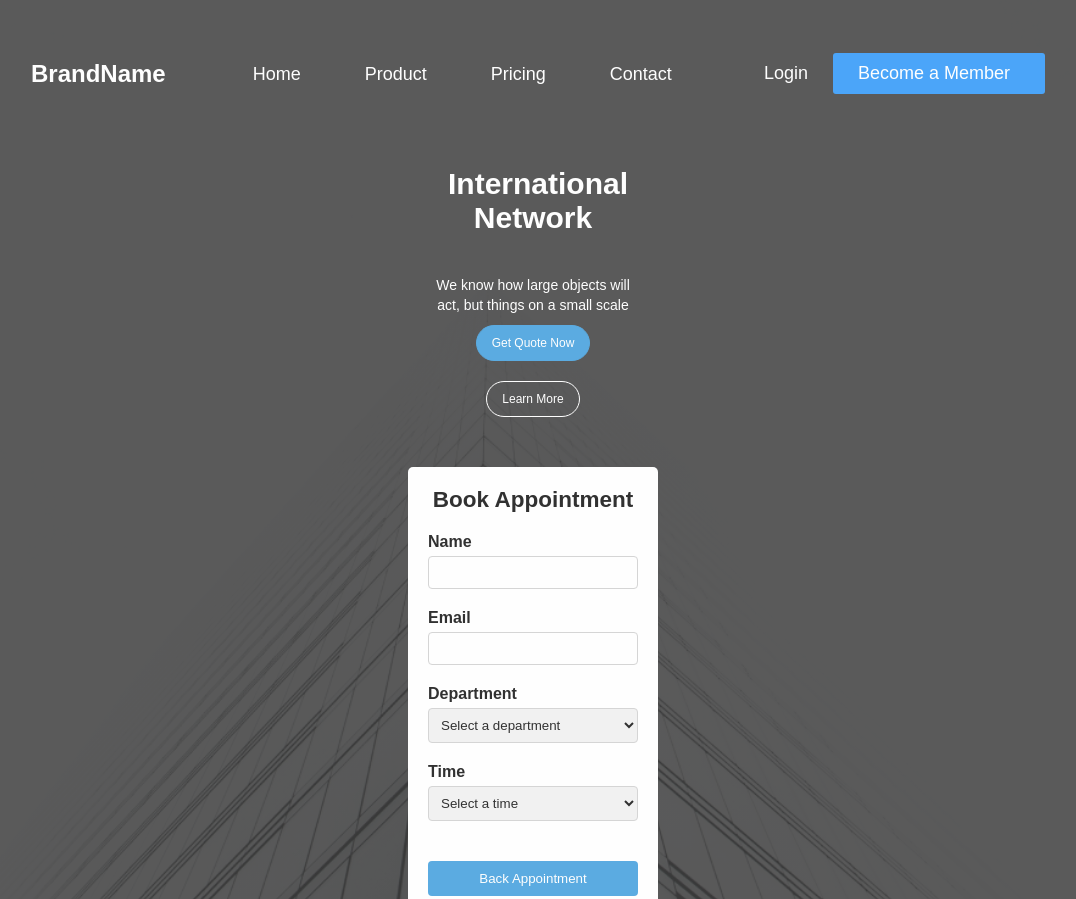
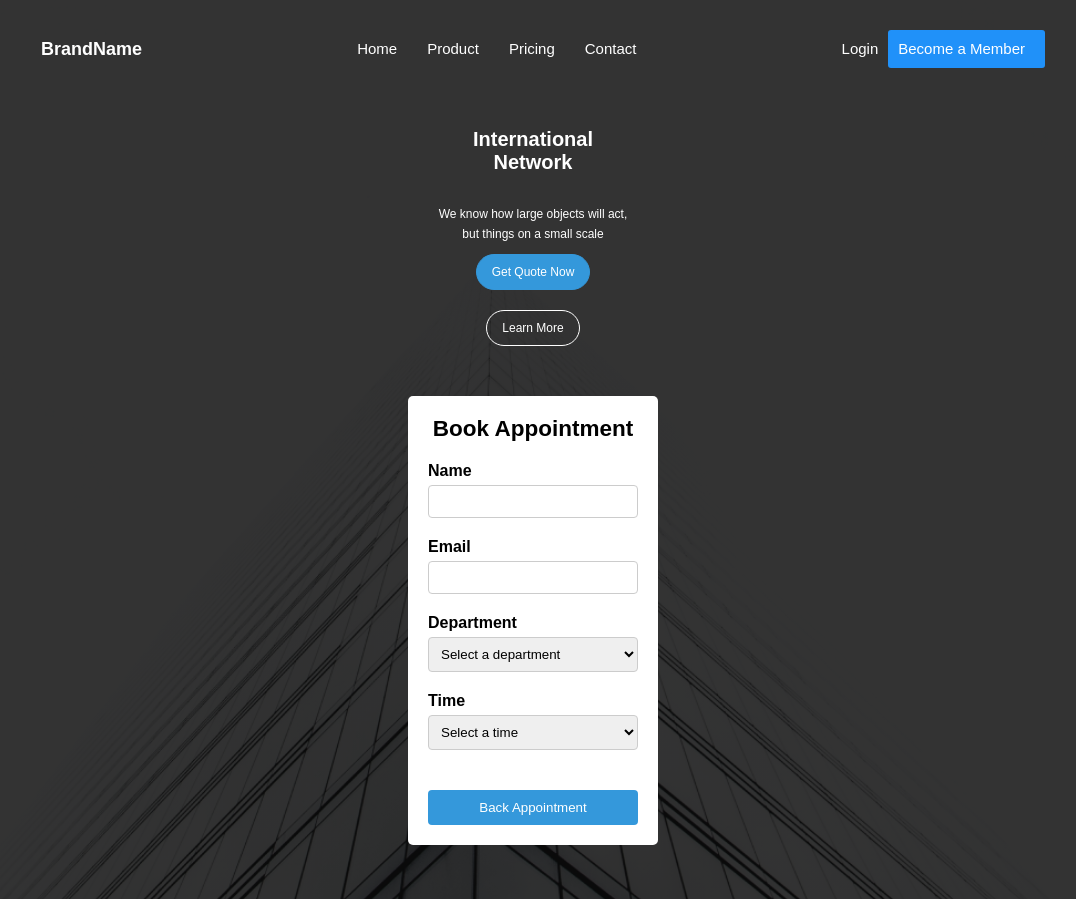
Before and after one commit to solonkonora/final-project, a plain HTML site: page index.html in a window 1280 px wide. Shown: the top 899 px of the page, without its empty margins (107-1183 px from the left). Drawn offline with nearby package versions, Linux system fonts and the light colour scheme.

Commit message:
header is set

```diff
--- a/assets/styles/styles.css
+++ b/assets/styles/styles.css
@@ -29,35 +29,19 @@
 }
 
 #head {
-  position: relative;
   background: linear-gradient(rgba(0, 0, 0, 0.8), rgba(0, 0, 0, 0.8)), url("../images/hero-cover.5.jpg");
-  padding: 20px;
   background-repeat: no-repeat;
   background-size: cover;
   background-position: center;
-  opacity: 0.8;
-}
-
-#head::before {
-  content: "";
-  position: absolute;
-  /* top: 0;
-  left: 0;
-  width: 100%;
-  height: 100%; */
-  background-color: #000 0.9;
-  /* opacity: 0.8; */
 }
 
 .nav {
   background-color: #fff;
-  width: 100vw;
   margin: 0 auto;
 }
 
 .main-content {
-  width: 100vw;
-  margin: auto;
+  margin: 0 auto;
   justify-content: center;
   justify-self: center;
   /* overflow: hidden; */
@@ -69,13 +53,12 @@
   padding: 10px;
   text-align: center;
   justify-items: center;
+  margin: 0 auto;
 }
 
 .navbar-box1 ul,
 .navbar-box2 ul {
   list-style-type: none;
-  margin: 0;
-  padding: 0;
   display: flex;
   align-items: center;
 }
@@ -88,23 +71,17 @@
 }
 
 .navbar-box3 li {
-  padding: 12px;
-  font-size: 20px;
+  padding: 10px;
   justify-self: center;
   text-align: center;
 }
 
-.navbar-box1 ul li,
-.navbar-box2 ul li {
-  margin-right: 10px;
-}
-
 .navbar-box1 ul li b {
-  font-size: 20px;
+  font-size: 12px;
 }
 
 .navbar-box2 ul li {
-  margin-right: 10px;
+  padding: 0 5px;
 }
 
 .material-symbols-outlined {
@@ -121,6 +98,7 @@ a {
 }
 
 .navbar-box3 li a {
+  font-size: 14px;
   text-decoration: none;
   color: #737373;
 }
@@ -128,12 +106,6 @@ a {
 .navbar-box4 {
   display: none;
 }
-/*
-.nav,
-.hero-section {
-  background-image: url("../images/cameron-casey.jpg");
-  background-size: cover;
-} */
 
 .hero {
   max-width: 250px;
@@ -141,15 +113,15 @@ a {
 }
 
 .hero h1 {
-  font-size: 30px;
-  padding: 40px;
+  font-size: 20px;
+  padding: 30px;
   color: #fff;
   text-align: center;
 }
 
 .hero p {
   max-width: 200px;
-  font-size: 14px;
+  font-size: 12px;
   line-height: 20px;
   letter-spacing: 0.2;
   text-align: center;
@@ -613,7 +585,7 @@ a {
   line-height: 1.5;
 }
 
-@media (min-width: 678px) {
+@media (min-width: 769px) {
   .nav {
     background-color: transparent;
     width: 80vw;
@@ -626,18 +598,18 @@ a {
   .navbar {
     display: flex;
     justify-content: space-between;
-    align-items: center;
-    max-width: 80vw;
-  }
+    padding: 10px;
+    text-align: center;
+    justify-items: center;
+    margin: 10px;
+}
 
-  .navbar-box1 ul li {
+  .navbar-box1 ul li b {
     list-style-type: none;
     font-weight: bold;
-  }
-
-  .navbar-box1 ul li b {
-    font-size: 24px;
+    font-size: 18px;
     color: #fff;
+    margin: 0 auto;
   }
 
   .navbar-box4 {
@@ -655,8 +627,7 @@ a {
   .navbar-box4 ul li a {
     text-decoration: none;
     color: #fff;
-    font-size: 18px;
-    padding: 15px;
+    font-size: 15px;
   }
 
   .navbar-box2 {
@@ -683,6 +654,4 @@ a {
 
 
 
-
-
 }
--- a/index.html
+++ b/index.html
@@ -51,6 +51,7 @@
         <section id="hero-section">
             <div class="hero-section">
                 <div class="hero">
+                    <div class="hero-font">
                         <h1>International Network</h1>
                         <p>We know how large objects will act, but things on a small scale</p>
                         <div class="hero-button">
@@ -59,6 +60,7 @@
                             </div>
                             <div class="button-two">
                                 <button class="button-state-more">Learn More</button>
+                            </div>
                         </div>
                     </div>
 
@@ -98,7 +100,6 @@
                             </form>
                         </div>
                     </div>
-
                 </div>
             </div>
         </section>
```
Lines whose indentation alone changed are shown as unchanged.
